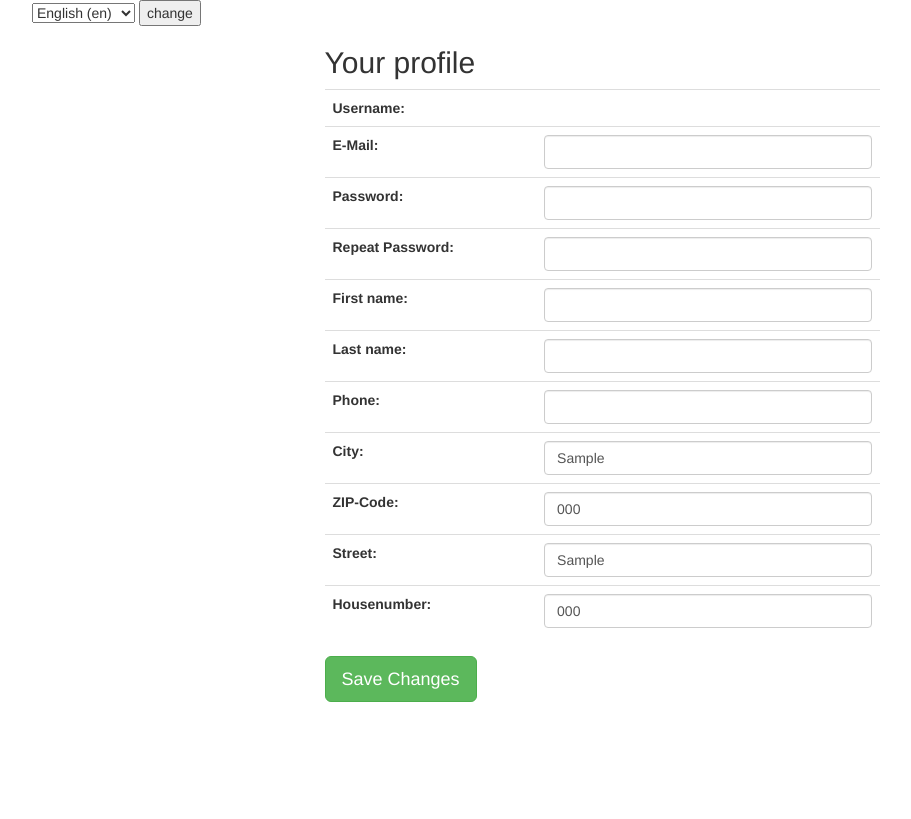
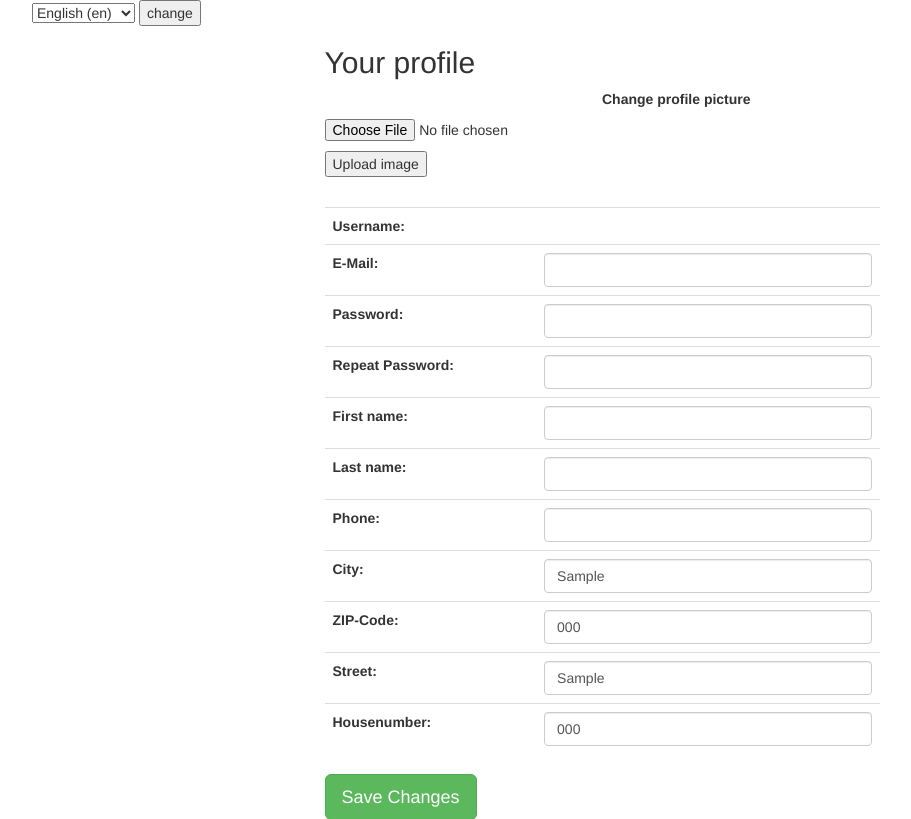
Before and after one commit to easy-as-pie-labs/tweap, a Django app: template tweap/user_management/templates/user_management/editprofile.html in a window 1280 px wide. Shown: the top 819 px of the page, without its empty margins (38-949 px from the left). Before the commit the page ends 702 px from the top, so only its background shows below. Run offline with Django 3.2, Linux system fonts and the light colour scheme; the template is opened without the code that fills it: values that come from a table or form of the project are taken from there, others are empty; tables that the repository leaves empty hold one stand-in row (values such as "Sample post"); some libraries are stand-ins or nearby versions.

Commit message:
added image upload to profile

```diff
--- /dev/null
+++ b/tweap/user_management/forms.py
@@ -0,0 +1,9 @@
+from django import forms
+from django.utils.translation import ugettext
+
+
+class ImageUploadForm(forms.Form):
+    picture = forms.ImageField(
+        label=ugettext('Change profile picture'),
+        initial='No file selected'
+    )
--- a/tweap/user_management/models.py
+++ b/tweap/user_management/models.py
@@ -47,6 +47,13 @@ class Profile(models.Model):
     address = models.ForeignKey(ProfileAddress, null=True, blank=True)
     picture = models.ImageField(upload_to='profile_pictures', null=True, blank=True)
 
+    def add_picture(self, picture):
+        self.picture = picture
+
+        self.save()
+        #self.picture.url = "123.png"
+        #self.save()
+
     def __str__(self):
         if self.first_name is None and self.last_name is None:
             return str(self.user.id) + ": " + str(self.user.username)
--- a/tweap/user_management/templates/user_management/editprofile.html
+++ b/tweap/user_management/templates/user_management/editprofile.html
@@ -5,7 +5,19 @@
 <div class="row">
     <div class="col-md-6 col-md-offset-3">
         <h2>{% trans "Your profile" %}</h2>
-        <form class="form-group" action="{% url 'user_management:edit_profile' %}" method="POST">
+        <img class="col-md-6 col-xs-12" src="{{ user.profile.picture.url|default:'' }}">
+        <form action="{% url 'user_management:upload_picture' %}" method="post" enctype="multipart/form-data">
+			{% csrf_token %}
+			<p>{{ form.non_field_errors }}</p>
+			<p><strong>{{ form.picture.label }}</strong></p>
+			<p>
+				{{ form.picture.errors }}
+				{{ form.picture }}
+			</p>
+			<p><input type="submit" value="{% trans "Upload image" %}" /></p>
+		</form>
+        <br>
+        <form class="form-group" action="{% url 'user_management:edit_profile' %}" method="POST" enctype="multipart/form-data">
             {% csrf_token %}
         <table class="table">
             <tr>
--- a/tweap/user_management/templates/user_management/profile.html
+++ b/tweap/user_management/templates/user_management/profile.html
@@ -5,9 +5,9 @@
 <div class="row">
     <div class="col-md-6 col-md-offset-3">
         <h2>{% trans "Your profile" %}</h2>
-        <img src="{{ user.profile.picture.url|default:'' }}">
+        <img class="col-md-6" src="{{ user.profile.picture.url|default:'' }}">
+        <table class="table">
 
-        <table class="table">
             <tr>
                 <td><strong>{% trans "Username" %}: </strong></td>
                 <td>{{ user.username }}</td>
--- a/tweap/user_management/urls.py
+++ b/tweap/user_management/urls.py
@@ -10,5 +10,6 @@ urlpatterns = patterns(
     url(r'^logout/$', views.logout, name='logout'),
     url(r'^profile/((?P<user_name>[A-Za-z0-9]+)/)?$', views.ViewProfile.as_view(), name='profile'),
     url(r'^editprofile/$', views.EditProfile.as_view(), name='edit_profile'),
+    url(r'^upload_picture/$', views.upload_picture, name='upload_picture'),
 
 )
```
Also changed, not shown: tweap/user_management/views.py (+21 -2 lines).
